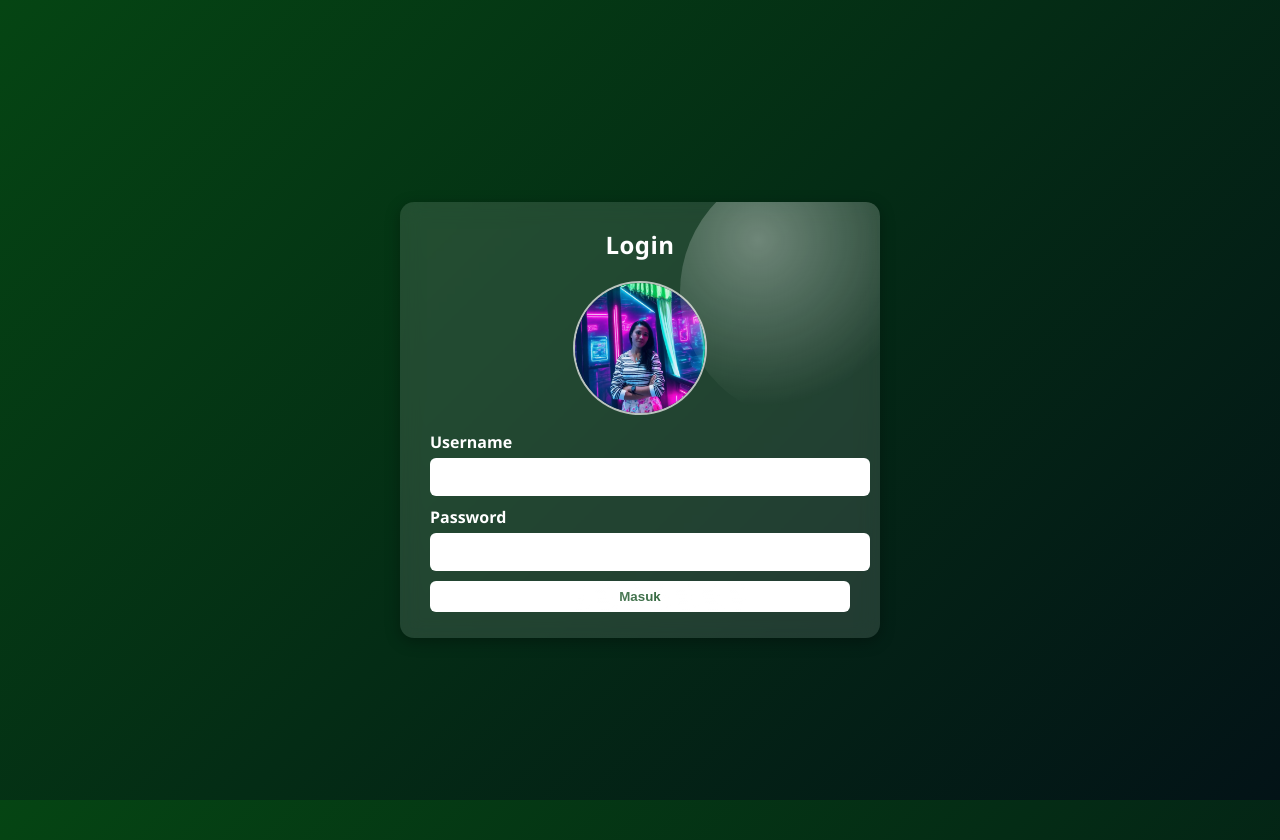
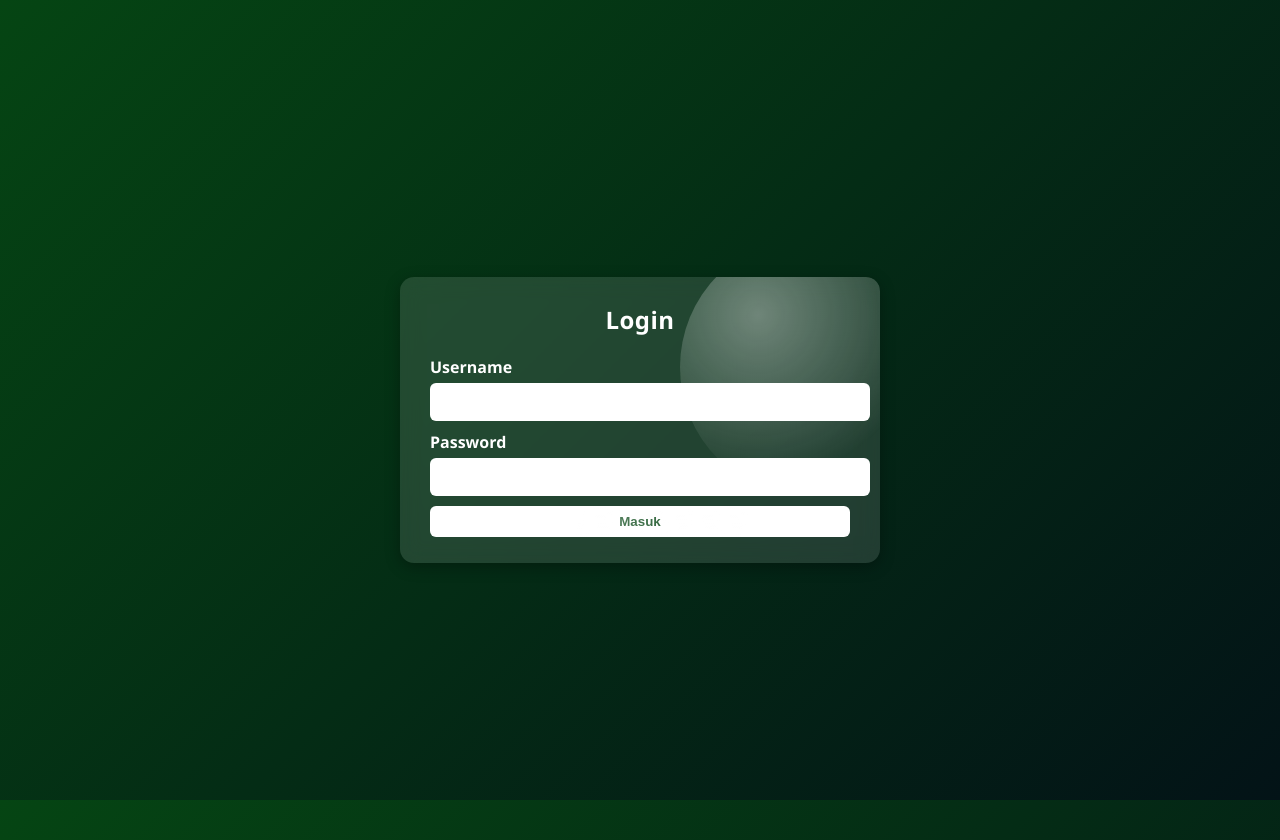
Before and after one commit to montejulio95-pixel/pulsa-hudy, a plain HTML site: page index.html in a window 1280 px wide. Drawn offline with Linux system fonts and the light colour scheme.

Commit message:
Update index.html

```diff
--- a/index.html
+++ b/index.html
@@ -89,18 +89,6 @@
       position:absolute;
       top:20px;
       right:20px;
-    }
-
-    /* FOTO BULAT */
-    .foto-app {
-      display:block;
-      margin:8px auto 16px;
-      width:130px;
-      height:130px;
-      border-radius:50%;
-      object-fit:contain;                /* supaya tidak kepotong */
-      background-color:rgba(0,0,0,0.25); /* area kosong di dalam lingkaran */
-      border:2px solid rgba(255,255,255,0.7);
     }
 
     #loginPage::before{
@@ -284,10 +272,6 @@
 <!-- LOGIN -->
 <section id="loginPage" class="card">
   <h2>Login</h2>
-
-  <!-- Foto di halaman login -->
-  <img src="fotoayang.png" alt="Foto" class="foto-app">
-
   <form id="formLogin">
     <label>Username</label>
     <input type="text" id="username" required>
@@ -303,10 +287,6 @@
 <section id="appPage" style="display:none;position:relative;">
   <button id="btnLogout" style="background:#fff;color:var(--grad-1);">Logout</button>
   <h1>Pencatatan Penjualan Pulsa</h1>
-
-  <!-- Foto di halaman input -->
-  <img src="fotoayang.png" alt="Foto" class="foto-app">
-
   <form id="formTransaksi">
     <label>Tanggal</label>
     <input type="date" id="tanggal" required>
@@ -355,10 +335,6 @@
 
   <div style="padding-top:60px;">
     <h1>Riwayat Transaksi</h1>
-
-    <!-- Foto di halaman riwayat -->
-    <img src="fotoayang.png" alt="Foto" class="foto-app">
-
     <div style="margin-bottom:15px;text-align:center;">
       <label>Modal Awal per Halaman:</label>
       <input
```
